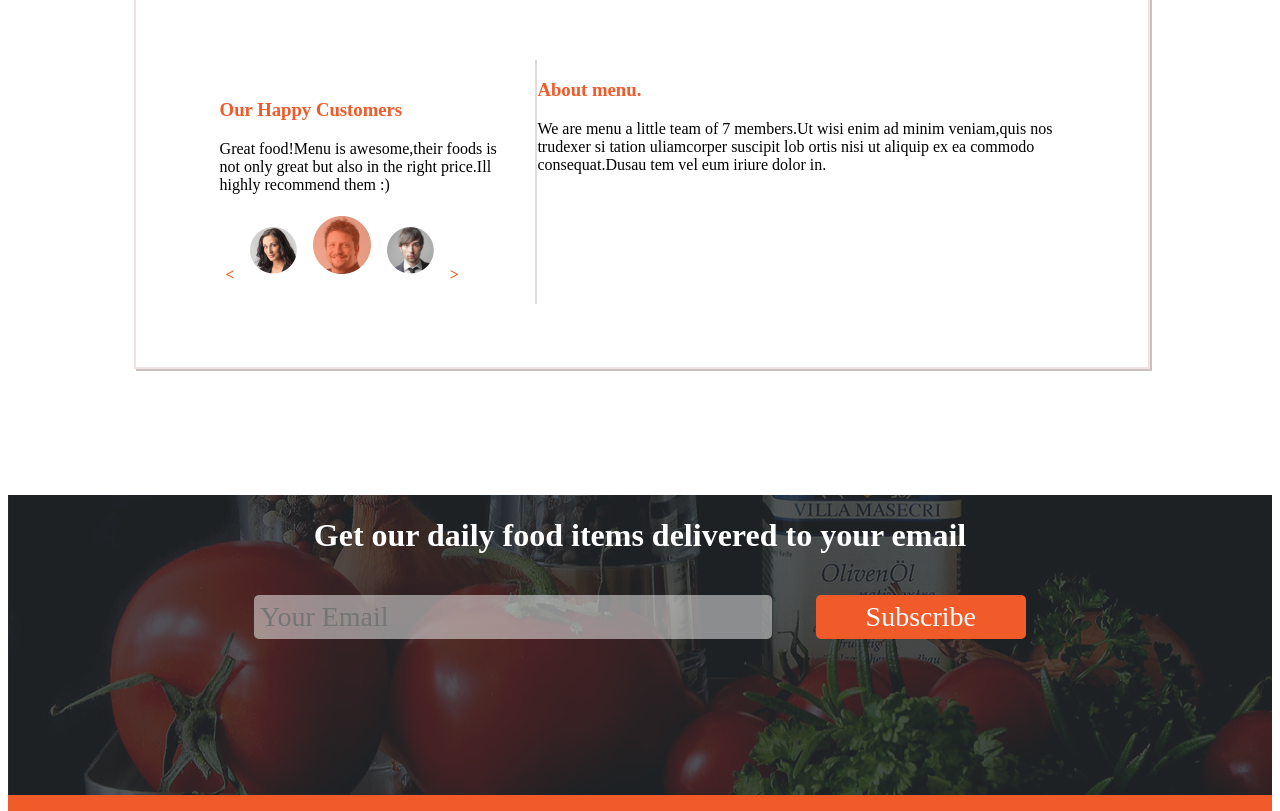
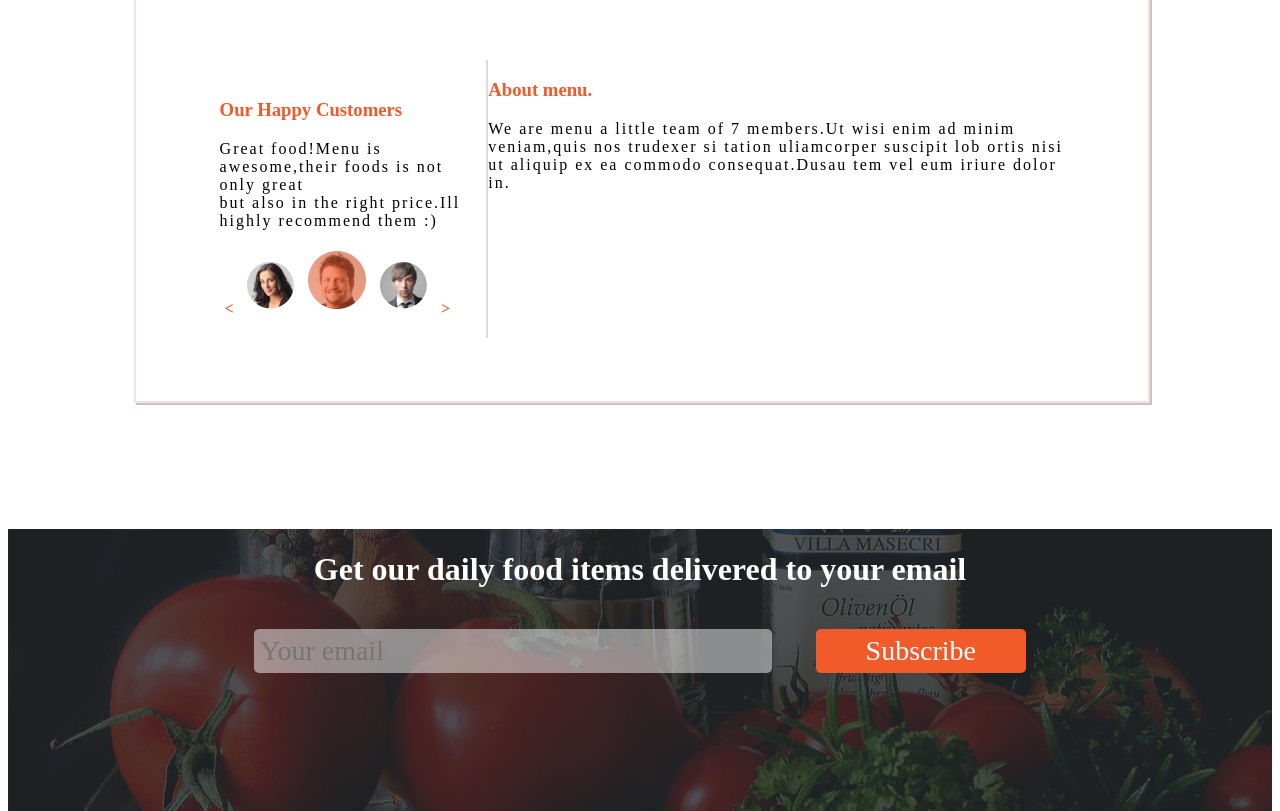
Before and after one commit to OndigoWendy/Anita-s_Kitchen.week2, a plain HTML site: page index.html in a window 1280 px wide. Shown: the part 2410-3221 px from the top of the page. Drawn offline with Linux system fonts and the light colour scheme.

Commit message:
Minor style edits

```diff
--- a/index.html
+++ b/index.html
@@ -83,8 +83,8 @@
      <div class="cm">
          <div class="customers">
            <h3>Our Happy Customers</h3>
-            <p>
-              Great food!Menu is awesome,their foods is not only great but also in the right price.Ill highly recommend them :)
+            <p style="letter-spacing: 2px;">
+              Great food!Menu is awesome,their foods is not only great <br> but also in the right price.Ill highly recommend them :)
             </p>
             <p class="a1"><</p>
               <img src="customers/p1.png" class="c1">
@@ -94,7 +94,7 @@
           </div>
          <div class="AboutMenu">
            <h3>About menu. </h3>
-             <p>We are menu a little team of 7 members.Ut wisi enim ad minim veniam,quis nos trudexer si tation uliamcorper suscipit lob ortis nisi ut aliquip ex ea commodo consequat.Dusau tem vel eum iriure dolor in.</p>
+             <p style="letter-spacing: 2px;">We are menu a little team of 7 members.Ut wisi enim ad minim veniam,quis nos trudexer si tation uliamcorper suscipit lob ortis nisi ut aliquip ex ea commodo consequat.Dusau tem vel eum iriure dolor in.</p>
          </div>
      </div>
  </div>
@@ -107,7 +107,7 @@
     <div class="mail">
         <form action="">
            <h1 class="text">Get our daily food items delivered to your email</h1>
-             <input type="email" name="email" class="formStyle" placeholder="Your Email" required />
+             <input type="email" name="email" class="formStyle" placeholder="Your email" required />
               <a href="#" class="formButton">Subscribe</a>
         </form>
    </div>
```
